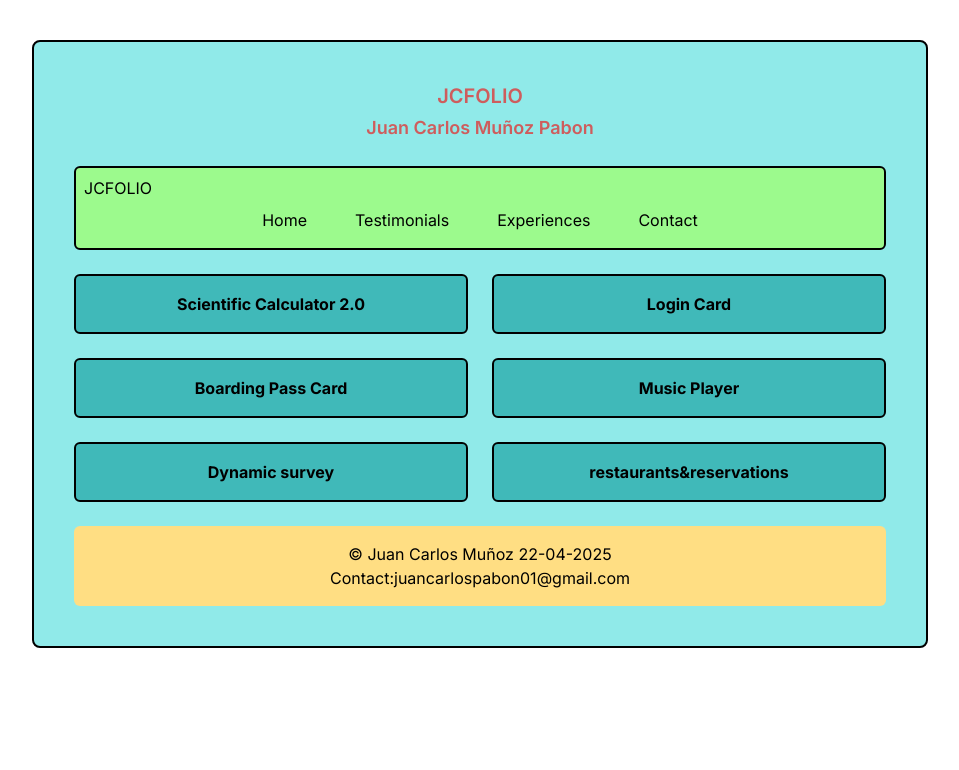
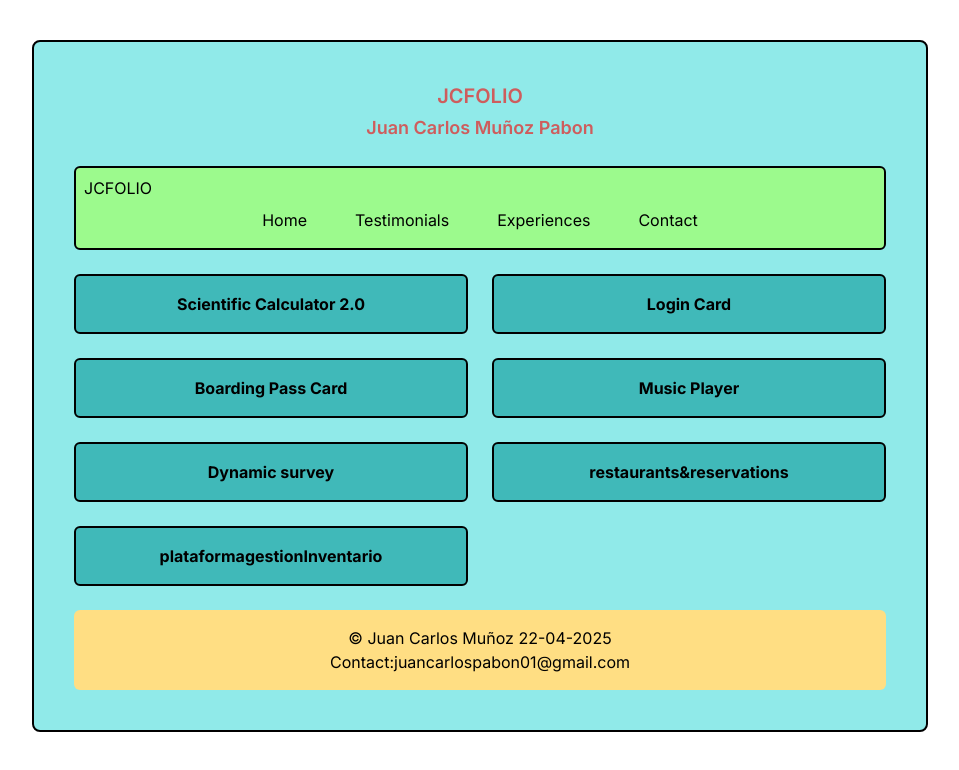
Before and after one commit to juankm08-a11y/portfolio, a Next.js app: page /proyects in a window 1280 px wide. Shown: the top 770 px of the page, without its empty margins (160-1119 px from the left). Built offline with nearby package versions, Linux system fonts and the light colour scheme.

Commit message:
final commit

```diff
--- a/src/app/proyects/page.tsx
+++ b/src/app/proyects/page.tsx
@@ -45,7 +45,7 @@ export default function ProyectsPage() {
     {
       title: "Boarding Pass Card",
       description: "This is my boarding pass card",
-      imageUrl: "/images/proyects/boardingpass.png",
+      imageUrl: "/images/proyects/boardingpass_card.png",
       url: "https://github.com/juankm08-a11y/my-music-player",
     },
     {
@@ -65,6 +65,12 @@ export default function ProyectsPage() {
       description: "This is software reservations&restaurants",
       imageUrl: "/images/proyects/restaurants_reservations.png",
       url: "https://github.com/juankm08-a11y/ReservasyRestaurantes.git",
+    },
+    {
+      title: "plataformagestionInventario",
+      description: "Plataforma Gestion Inventario",
+      imageUrl: "/images/proyects/restaurants_reservations.png",
+      url: "https://agreeable-mud-038ce0d10.6.azurestaticapps.net",
     },
   ];
 
```
Also changed, not shown: public/images/proyects/plataform_gestion_inventory.png (added).
